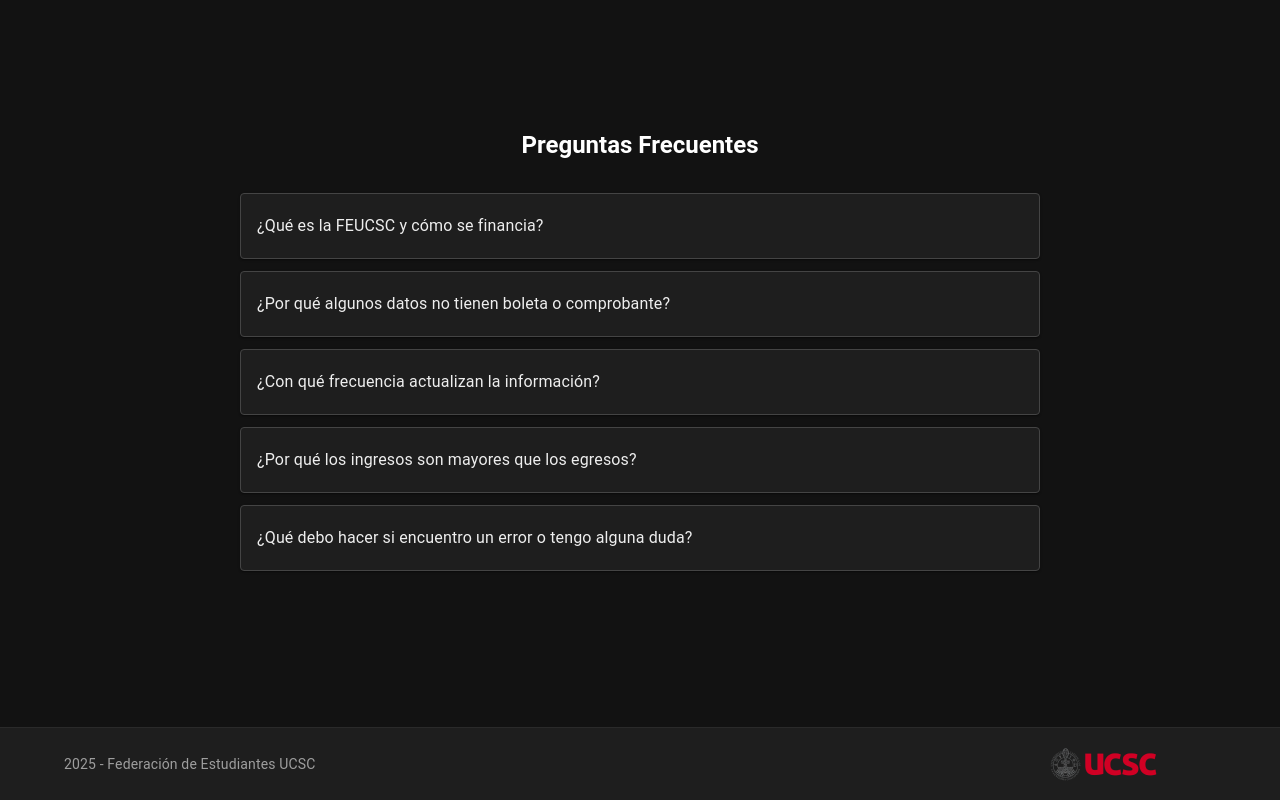
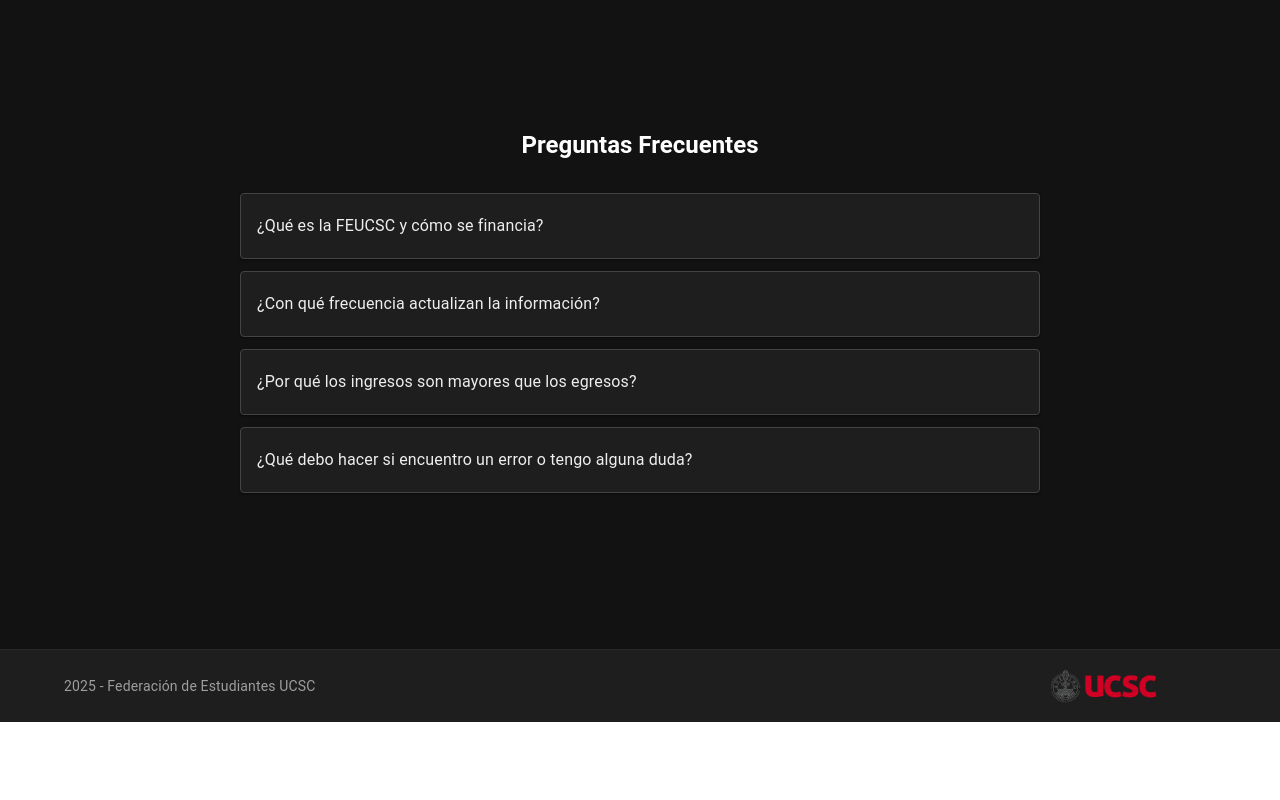
Before and after one commit to pipe1os/feucsc-finance-portal, a React (Vite) app in the folder feucsc/: page / in a window 1280 px wide. Shown: the part 858-1658 px from the top of the page. After the commit the page ends 1580 px from the top, so only its background shows below. Built offline with nearby package versions, Linux system fonts and the light colour scheme; no server answers; some icons are missing.

Commit message:
Removed FAQ Question

```diff
--- a/feucsc/src/components/FaqSection.tsx
+++ b/feucsc/src/components/FaqSection.tsx
@@ -19,24 +19,18 @@ const faqData = [
   },
   {
     id: "faq2",
-    title: "¿Por qué algunos datos no tienen boleta o comprobante?",
-    content:
-      "En algunos casos, puede que tengamos problemas con las boletas físicas o digitales que nos impiden añadirlas a la tabla de forma inmediata. Sin embargo, deberíamos tenerlas disponibles en un breve periodo de tiempo.",
-  },
-  {
-    id: "faq3",
     title: "¿Con qué frecuencia actualizan la información?",
     content:
       "La información se actualiza a medida que realizamos gastos o recibimos nuevos ingresos, los cuales ingresamos a la página.",
   },
   {
-    id: "faq4",
+    id: "faq3",
     title: "¿Por qué los ingresos son mayores que los egresos?",
     content:
       "Esto se debe a que los ingresos que mostramos en esta página corresponden únicamente al dinero directo que ingresa a nuestra cuenta bancaria federativa, y no a nuestro presupuesto total. En ocasiones, la universidad realiza pagos directos por bienes o servicios que contratamos, por lo que el dinero no pasa directamente por nuestra cuenta, sino que es una transacción entre la universidad y el proveedor.",
   },
   {
-    id: "faq5",
+    id: "faq4",
     title: "¿Qué debo hacer si encuentro un error o tengo alguna duda?",
     content:
       "Puedes contactarnos a través de nuestro Instagram, cuyo enlace se encuentra al final de esta página, o visitarnos en nuestra sala FEUCSC ubicada en el campus San Andrés.",
```
